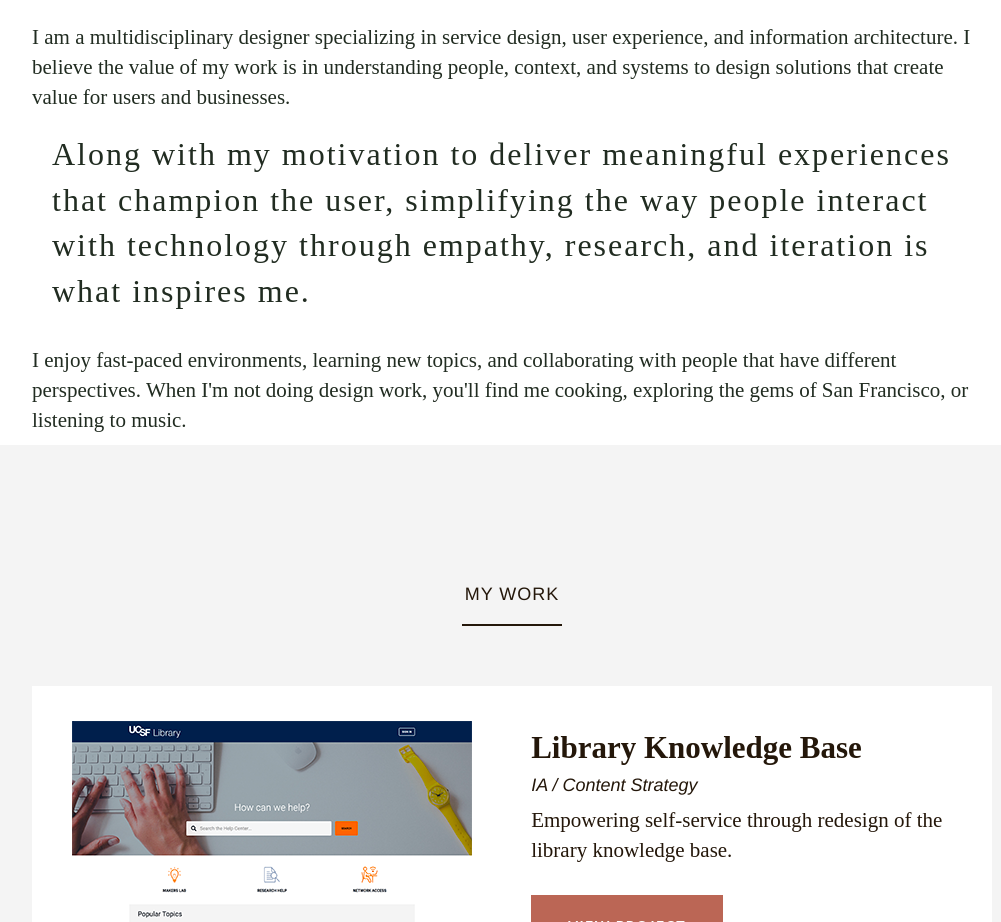
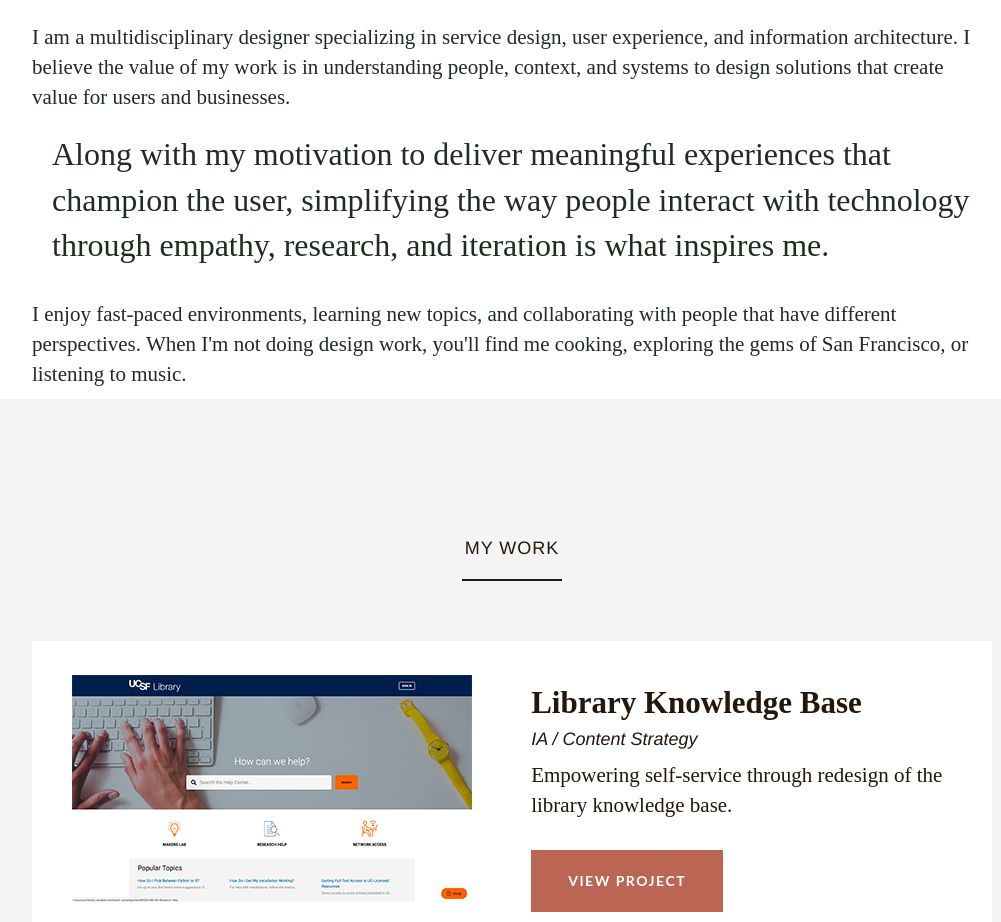
Before and after one commit to justinkahrs/portfolio-react, a React (Create React App) app: page / in a window 1280 px wide. Shown: the part 1020-1942 px from the top of the page, without its empty margins (128-1129 px from the left). Built offline with nearby package versions, Linux system fonts and the light colour scheme; what webfontloader would draw is missing.

Commit message:
Update About.js
remove letter spacing

```diff
--- a/src/mainPage/About.js
+++ b/src/mainPage/About.js
@@ -18,7 +18,6 @@ class About extends Component {
         fontSize: '32px',
         marginLeft: 0,
         borderLeft: 'none',
-        letterSpacing: '2px',
       },
       content: {
         maxWidth: '960px',
```
